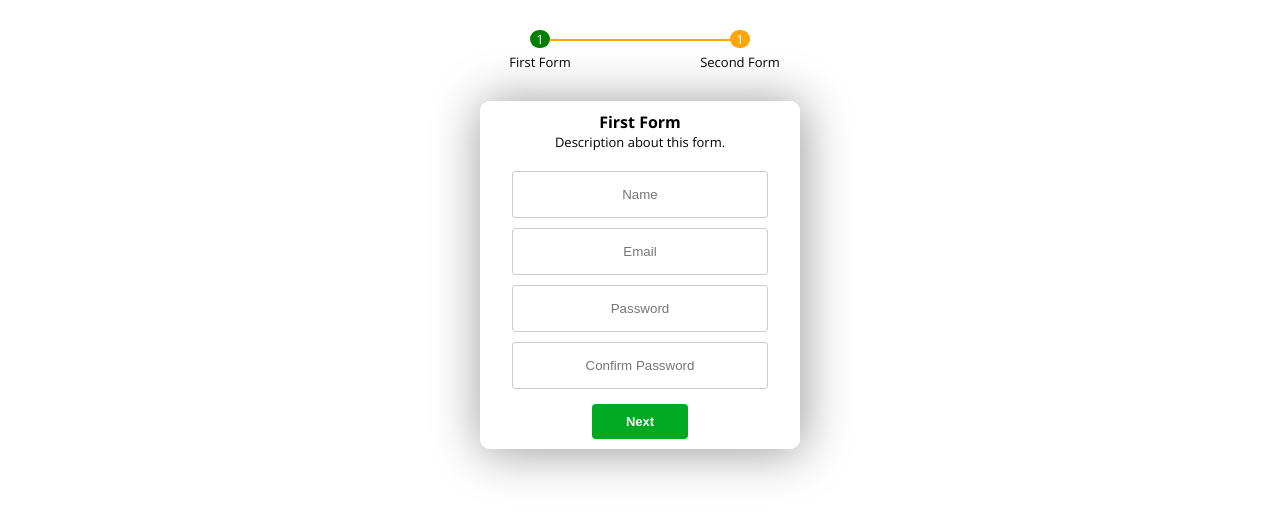
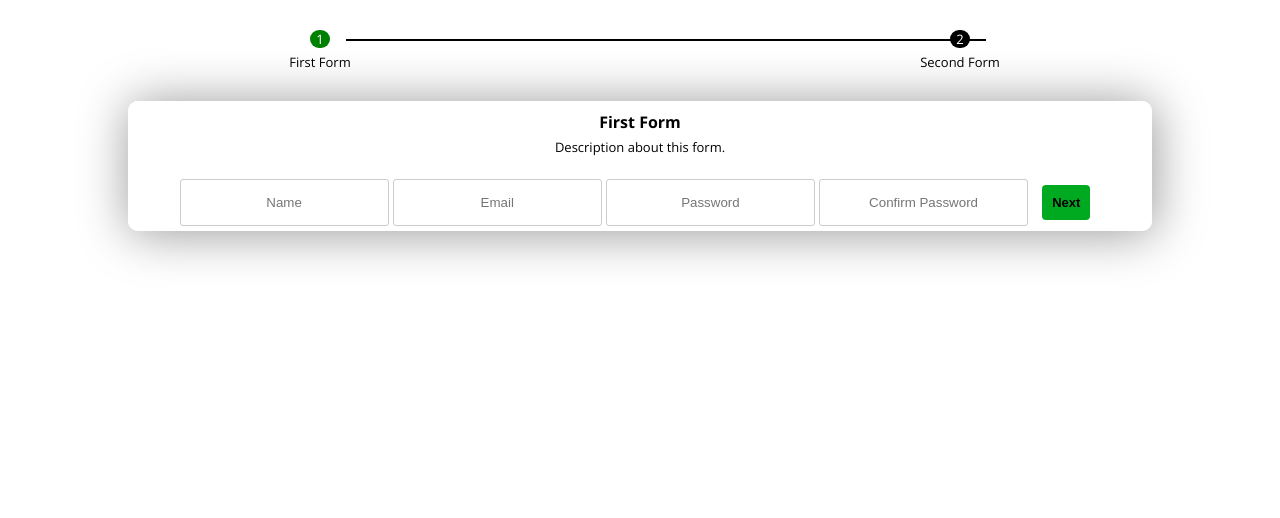
Before and after one commit to anthony2727/multiforms, a plain HTML site: page index.html in a window 1280 px wide. Drawn offline with nearby package versions, Linux system fonts and the light colour scheme.

Commit message:
Compatible with bootstrap

```diff
--- a/css/style.css
+++ b/css/style.css
@@ -7,20 +7,21 @@
   margin: 10px 0 0 0;
   font-size: 16px;
   font-weight: bold;
-
+  color: black;
 }
 .fs-description{
   font-size: 13px;
   margin-bottom: 15px;
+  margin-top: 5px;
   font-weight: 300;
+  color: black;
 }
 body{
-  font-family: 'Open Sans', sans-serif;
+  font-family: 'Open Sans', sans-serif !important;
+  counter-reset: step;
 }
 
 .multi-form{
-  background: white;
-  width: 400px;
   margin: 30px auto;
   text-align:center;
   position: relative;
@@ -30,8 +31,8 @@ body{
  border-radius: 3px;
  border: 1px solid #ccc;
  text-align: center;
- margin: 5px;
- width: 80%;
+ margin-top: 8px;
+ margin-bottom: 5px;
 }
 .multi-form fieldset{
   border: 0 none;
@@ -53,18 +54,18 @@ body{
   box-shadow: 0 0 0 2px white, 0 0 0 4px #ccc;
 }
 .multi-form .action-button{
-  width: 30%;
   padding:10px;
   margin: 10px;
   border: 0 none;
   border-radius: 4px;
   cursor: pointer;
-}
-.multi-form .next{
   font-size: 13px;
   font-weight: 800;
+  background-color: #00aa20;
+}
+.multi-form .previous{
   color: white;
-  background-color: #00aa20;
+  background-color: #000220;
 }
 .progressbar{
   overflow: hidden;
@@ -74,7 +75,6 @@ body{
 .progressbar li{
   float: left;
   list-style-type: none;
-  counter-reset: step;
   position: relative;
   width: 50%;
   font-size: 13px;
@@ -84,7 +84,7 @@ body{
 .progressbar li:before{
   counter-increment: step;
   content: counter(step);
-  background: orange;
+  background: black;
   display: block;
   width: 20px;
   color: white;
@@ -97,10 +97,10 @@ body{
   width: 100%;
   height: 2px;
   position: absolute;
-  background: orange;
+  background: black;
   z-index: -1;
   top: 9px;
-  left: -45%;
+  left: -46%;
 }
 .progressbar li.active:before, li.active:after{
   background: green;
--- a/js/multiforms.js
+++ b/js/multiforms.js
@@ -3,15 +3,16 @@ $(function(){
   //Next is pressed
   $('button.next').click(function(e){
     e.preventDefault();
-    current_fs = $(this).parent();
+    current_fs = $(this).closest('fieldset');
     next_fs = current_fs.next();
     $('.progressbar li').eq($('fieldset').index(next_fs)).addClass('active');
+    console.log(next_fs);
     next_fs.show();
   });
   //Previous is pressed
   $('button.previous').click(function(e){
     e.preventDefault();
-    current_fs = $(this).parent();
+    current_fs = $(this).closest('fieldset');
     previous_fs = current_fs.prev();
     $('.progressbar li').eq($('fieldset').index(current_fs)).removeClass('active');
     current_fs.hide();
```
